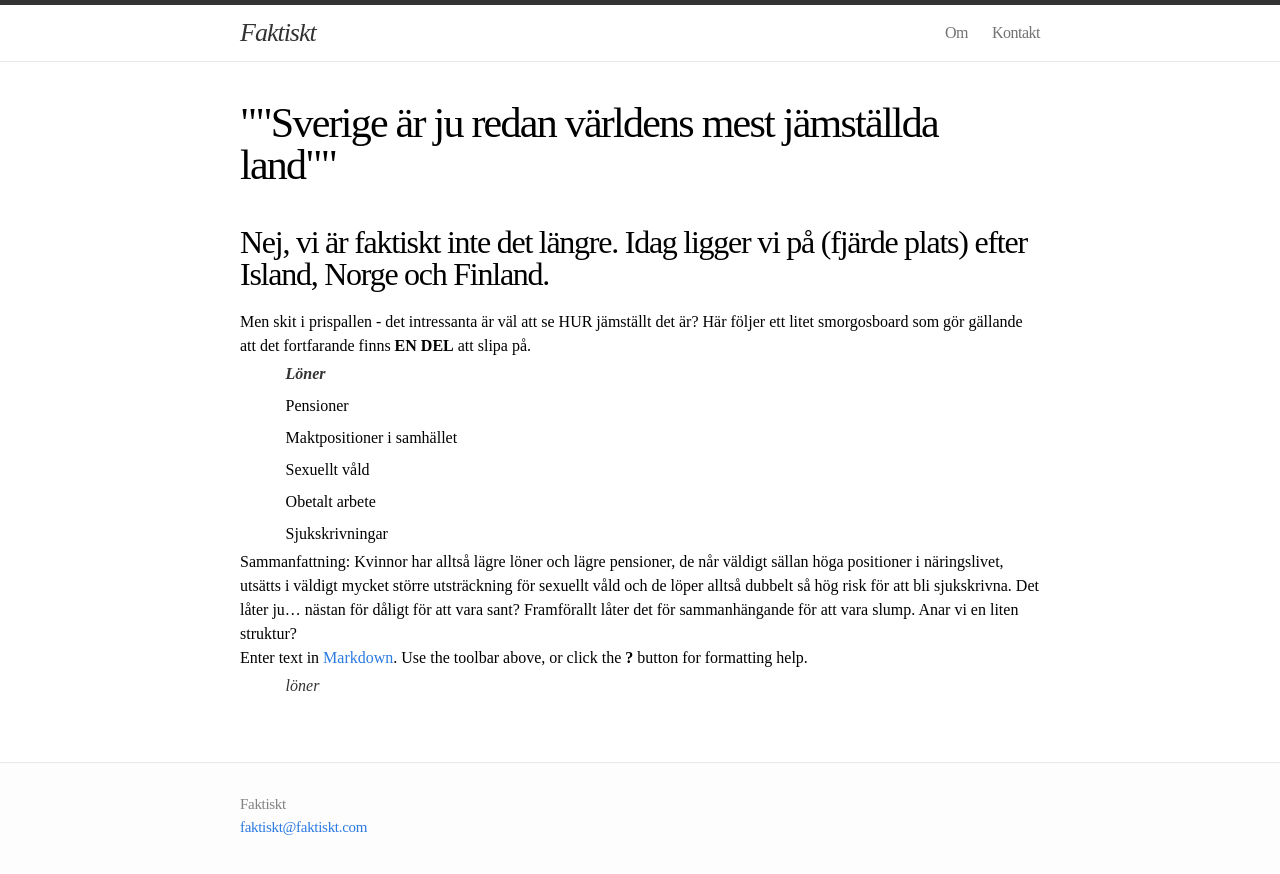
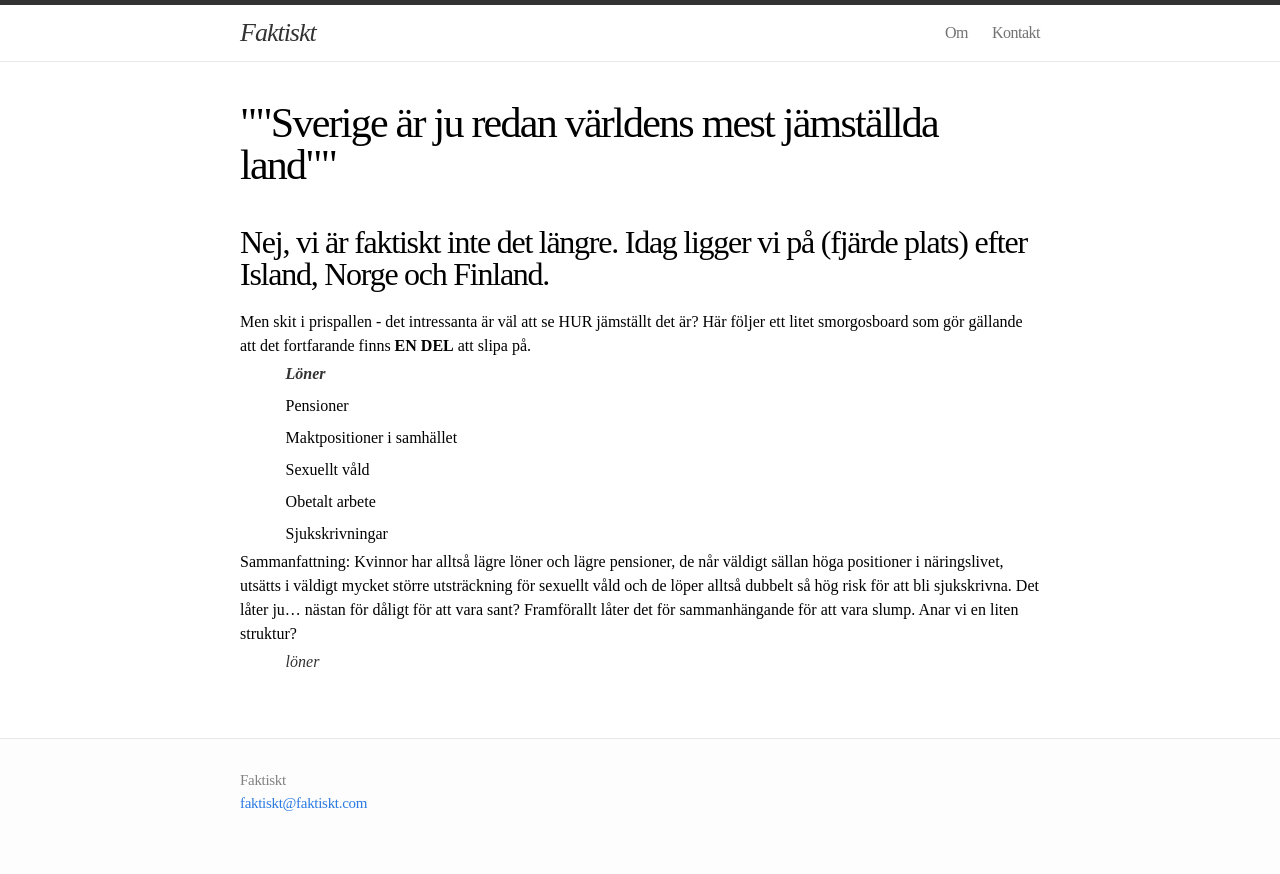
Before and after one commit to frigolitvarulv/faktiskt.github.io, a Jekyll site: the page built from jamstalldhet/sverige-r-ju-redan-v-rldens-mest-j-mst-llda-land.md, in a window 1280 px wide. Shown: the top 874 px of the page. Built offline with Jekyll 4.4.1, drawn with Linux system fonts in a browser that asks for light colours; Markdown is read by kramdown in place of the engine named in the settings.

Commit message:
Updated sverige-r-ju-redan-v-rldens-mest-j-mst-llda-land.md

```diff
--- a/jamstalldhet/sverige-r-ju-redan-v-rldens-mest-j-mst-llda-land.md
+++ b/jamstalldhet/sverige-r-ju-redan-v-rldens-mest-j-mst-llda-land.md
@@ -18,5 +18,3 @@
 - Sjukskrivningar
 
 Sammanfattning: Kvinnor har alltså lägre löner och lägre pensioner, de når väldigt sällan höga positioner i näringslivet, utsätts i väldigt mycket större utsträckning för sexuellt våld och de löper alltså dubbelt så hög risk för att bli sjukskrivna. Det låter ju... nästan för dåligt för att vara sant? Framförallt låter det för sammanhängande för att vara slump. Anar vi en liten struktur?
-
-Enter text in [Markdown](http://daringfireball.net/projects/markdown/). Use the toolbar above, or click the **?** button for formatting help.
```
